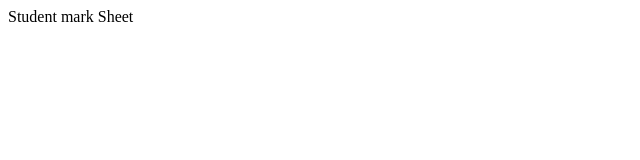
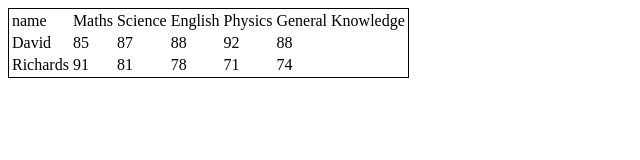
Before and after one commit to akashkhot12/Restart, a plain HTML site: page HTML 5/table/index.html in a window 1280 px wide. Shown: the whole page, without its empty margins (0-640 px from the left). Drawn offline with Linux system fonts and the light colour scheme.

Commit message:
complete first challenge

```diff
--- a/HTML 5/table/index.html
+++ b/HTML 5/table/index.html
@@ -3,13 +3,34 @@
 <head>
     <meta charset="UTF-8">
     <meta name="viewport" content="width=device-width, initial-scale=1.0">
-    <title>Student table</title>
+    <title>Document</title>
 </head>
 <body>
-    <table>
-        <th>
-            <tr>Student mark Sheet</tr>
-        </th>
+    <table style="border: black 1px solid;">
+        <tr>
+        <td>name</td>
+        <td>Maths</td>
+        <td>Science</td>
+        <td>English</td>
+        <td>Physics</td>
+        <td>General Knowledge</td>
+        </tr>
+        <tr>
+            <td>David</td>
+            <td>85</td>
+            <td>87</td>
+            <td>88</td>
+            <td>92</td>
+            <td>88</td>
+        </tr>
+        <tr>
+            <td>Richards</td>
+            <td>91</td>
+            <td>81</td>
+            <td>78</td>
+            <td>71</td>
+            <td>74</td>
+        </tr>
     </table>
 </body>
 </html>
```
